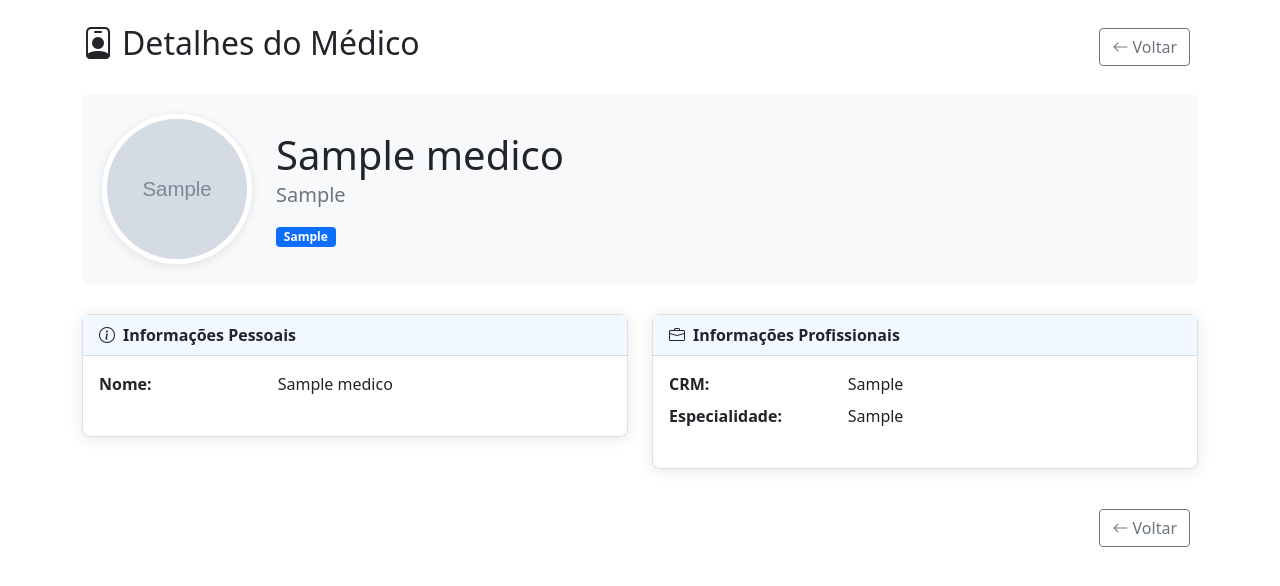
After one commit to Joyce8900/SAC, a Django app: a page that uses ProjetoSAC/medico/templates/detalhe.html in a window 1280 px wide. The commit adds this page. Shown: the top 586 px of the page. Run offline with Django 5.2, Linux system fonts and the light colour scheme; tables that the repository leaves empty hold one stand-in row (values such as "Sample post"); grey boxes marked "Sample" are stand-in pictures.

Commit message:
feat(foto): crud completo utilizando generic views #1

```diff
--- /dev/null
+++ b/ProjetoSAC/medico/templates/detalhe.html
@@ -0,0 +1,112 @@
+<!doctype html>
+<html lang="pt-br">
+<head>
+  <meta charset="utf-8">
+  <meta name="viewport" content="width=device-width, initial-scale=1">
+  <link href="https://cdn.jsdelivr.net/npm/bootstrap@5.0.2/dist/css/bootstrap.min.css" rel="stylesheet">
+  <link rel="stylesheet" href="https://cdn.jsdelivr.net/npm/bootstrap-icons@1.8.1/font/bootstrap-icons.css">
+  <title>Detalhes do Médico</title>
+  <style>
+    .profile-header {
+      background-color: #f8f9fa;
+      border-radius: 8px;
+      padding: 20px;
+      margin-bottom: 30px;
+    }
+    .profile-img {
+      width: 150px;
+      height: 150px;
+      object-fit: cover;
+      border-radius: 50%;
+      border: 5px solid white;
+      box-shadow: 0 2px 10px rgba(0,0,0,0.1);
+    }
+    .detail-card {
+      border-radius: 8px;
+      box-shadow: 0 2px 15px rgba(0,0,0,0.1);
+      margin-bottom: 20px;
+    }
+    .detail-card .card-header {
+      background-color: #f1f8ff;
+      font-weight: 600;
+    }
+    .last-accessed {
+      font-size: 0.9rem;
+      color: #6c757d;
+    }
+  </style>
+</head>
+
+<body>
+  <div class="container py-4">
+    <div class="d-flex justify-content-between align-items-center mb-4">
+      <h2><i class="bi bi-person-badge me-2"></i>Detalhes do Médico</h2>
+      <div>
+        <a href="{% url 'medicos' %}" class="btn btn-outline-secondary me-2">
+          <i class="bi bi-arrow-left"></i> Voltar
+        </a>
+
+      </div>
+    </div>
+
+    <div class="profile-header d-flex align-items-center">
+      <div class="me-4">
+        {% if object.foto %}
+          <img src="{{ object.foto.url }}" alt="{{ object.nome }}" class="profile-img">
+        {% else %}
+          <div class="profile-img bg-light d-flex align-items-center justify-content-center">
+            <i class="bi bi-person" style="font-size: 3rem; color: #6c757d;"></i>
+          </div>
+        {% endif %}
+      </div>
+      <div>
+        <h1 class="mb-1">{{ object.nome }}</h1>
+        <h5 class="text-muted mb-3">{{ object.especialidade }}</h5>
+        <span class="badge bg-primary">{{ object.crm }}</span>
+
+      </div>
+    </div>
+
+    <div class="row">
+      <div class="col-md-6">
+        <div class="detail-card card mb-4">
+          <div class="card-header">
+            <i class="bi bi-info-circle me-2"></i>Informações Pessoais
+          </div>
+          <div class="card-body">
+            <dl class="row">
+              <dt class="col-sm-4">Nome:</dt>
+              <dd class="col-sm-8">{{ object.nome }}</dd>
+            </dl>
+          </div>
+        </div>
+      </div>
+
+      <div class="col-md-6">
+        <div class="detail-card card mb-4">
+          <div class="card-header">
+            <i class="bi bi-briefcase me-2"></i>Informações Profissionais
+          </div>
+          <div class="card-body">
+            <dl class="row">
+              <dt class="col-sm-4">CRM:</dt>
+              <dd class="col-sm-8">{{ object.crm }}</dd>
+              <dt class="col-sm-4">Especialidade:</dt>
+              <dd class="col-sm-8">{{ object.especialidade }}</dd>
+            </dl>
+          </div>
+        </div>
+      </div>
+    </div>
+
+    <div class="d-flex justify-content-end mt-3">
+      <a href="{% url 'medicos' %}" class="btn btn-outline-secondary me-2">
+        <i class="bi bi-arrow-left"></i> Voltar
+      </a>
+
+    </div>
+  </div>
+
+  <script src="https://cdn.jsdelivr.net/npm/bootstrap@5.0.2/dist/js/bootstrap.bundle.min.js"></script>
+</body>
+</html>
--- a/ProjetoSAC/medico/urls.py
+++ b/ProjetoSAC/medico/urls.py
@@ -1,7 +1,10 @@
 from django.urls import path
-from medico.views import MedicoListView, MedicoCreateView  # Importe diretamente da app
+from medico.views import MedicoListView, MedicoCreateView, MedicoUpdateView, MedicoDetailView, MedicoDeleteView
 
 urlpatterns = [
     path('', MedicoListView.as_view(), name='medicos'),
     path('cadastro/', MedicoCreateView.as_view(), name='cadastro'),
+    path('editar/<str:crm>/', MedicoUpdateView.as_view(), name='editar'),
+    path('detalhe/<str:crm>/', MedicoDetailView.as_view(), name='detalhe'),
+    path('excluir/<int:pk>/', MedicoDeleteView.as_view(), name='excluir'),
 ]
--- a/ProjetoSAC/medico/views.py
+++ b/ProjetoSAC/medico/views.py
@@ -1,9 +1,9 @@
+from datetime import timezone
 from django.shortcuts import render
-from django.urls import reverse_lazy
-from django.views.generic import ListView, CreateView
+from django.views.generic import ListView, CreateView, UpdateView, DetailView, DeleteView
 from .models import Medico
 from .forms import MedicoForm
-
+URL = '/medicos/'
 # Create your views here.
 
 class MedicoListView(ListView):
@@ -15,4 +15,27 @@ class MedicoCreateView(CreateView):
     model = Medico
     form_class = MedicoForm
     template_name = 'cadastro.html'
-    success_url = reverse_lazy('medicos')
+    success_url = URL # Redirect after successful creation
+
+
+class MedicoUpdateView(UpdateView):
+    model = Medico
+    form_class = MedicoForm
+    template_name = 'editar.html'
+    success_url = URL
+    slug_field = 'crm'
+    slug_url_kwarg = 'crm'
+
+class MedicoDetailView(DetailView):
+    model = Medico
+    template_name = 'detalhe.html'
+    context_object_name = URL
+    slug_field = 'crm'
+    slug_url_kwarg = 'crm'
+
+class MedicoDeleteView(DeleteView):
+    model = Medico
+    template_name = 'excluir.html'
+    slug_field = 'crm'
+    slug_url_kwarg = 'crm'
+    success_url = URL
```
Also changed, not shown: ProjetoSAC/medico/templates/editar.html (added, +24 -0 lines), ProjetoSAC/medico/templates/excluir.html (added, +48 -0 lines), ProjetoSAC/medico/templates/listar.html (+15 -10 lines).
